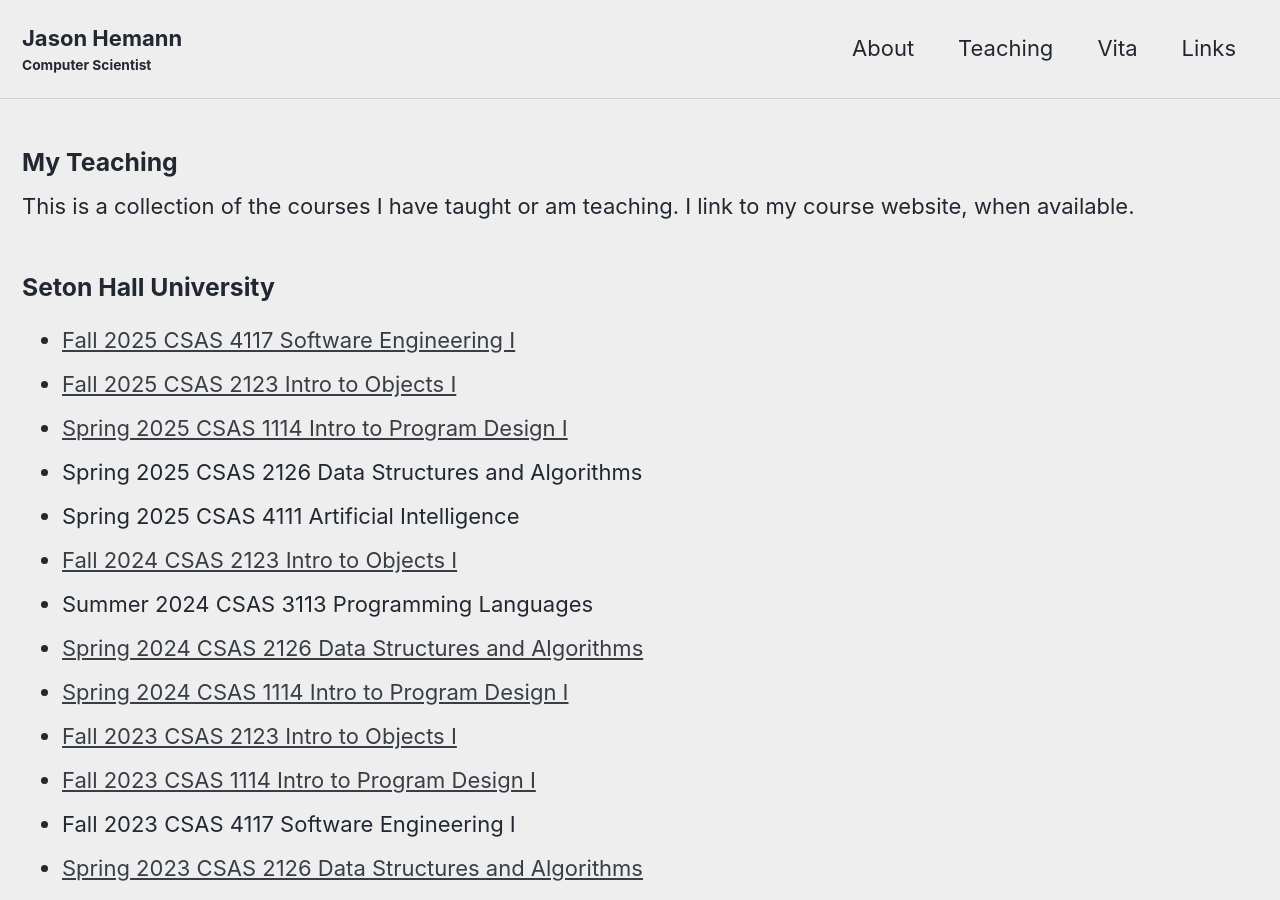
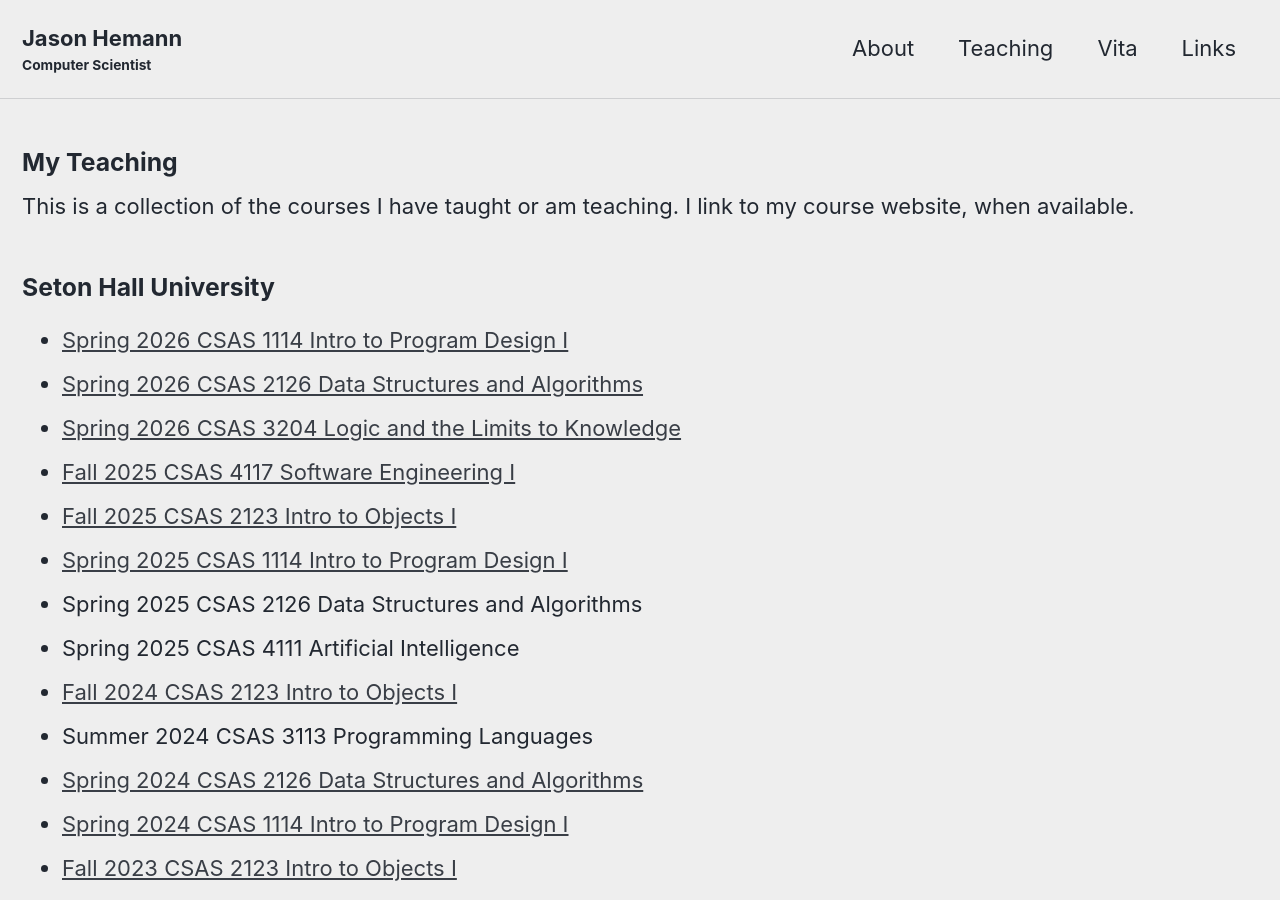
Before and after one commit to jasonhemann/jasonhemann.github.io, a Jekyll site: the page built from teaching.md, in a window 1280 px wide and 900 px high. Built offline with Jekyll 4.4.1, drawn with Linux system fonts in a browser that asks for light colours; cached includes are drawn as plain includes.

Commit message:
SP26 course websites

```diff
--- a/teaching.md
+++ b/teaching.md
@@ -10,6 +10,9 @@
 
 ### Seton Hall University
 
+- [Spring 2026 CSAS 1114 Intro to Program Design I](http://jasonhemann.github.io/26SP-CS1114)
+- [Spring 2026 CSAS 2126 Data Structures and Algorithms](http://jasonhemann.github.io/26SP-CS2126)
+- [Spring 2026 CSAS 3204 Logic and the Limits to Knowledge](http://jasonhemann.github.io/26SP-CS3204)
 - [Fall 2025 CSAS 4117 Software Engineering I](http://jasonhemann.github.io/25FA-CS4117)
 - [Fall 2025 CSAS 2123 Intro to Objects I](http://jasonhemann.github.io/25FA-CS2123)
 - [Spring 2025 CSAS 1114 Intro to Program Design I](http://jasonhemann.github.io/25SP-CS1114)
```
